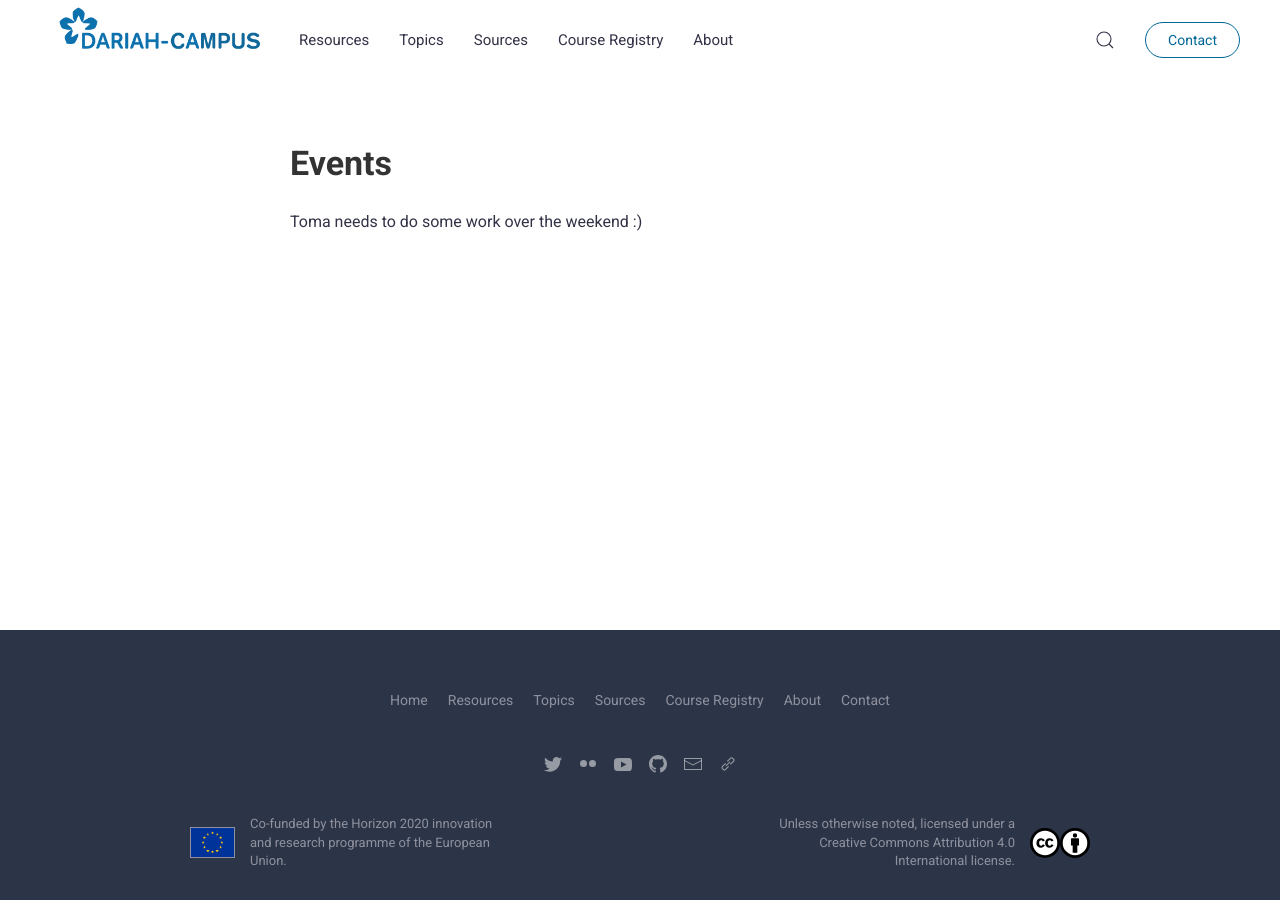
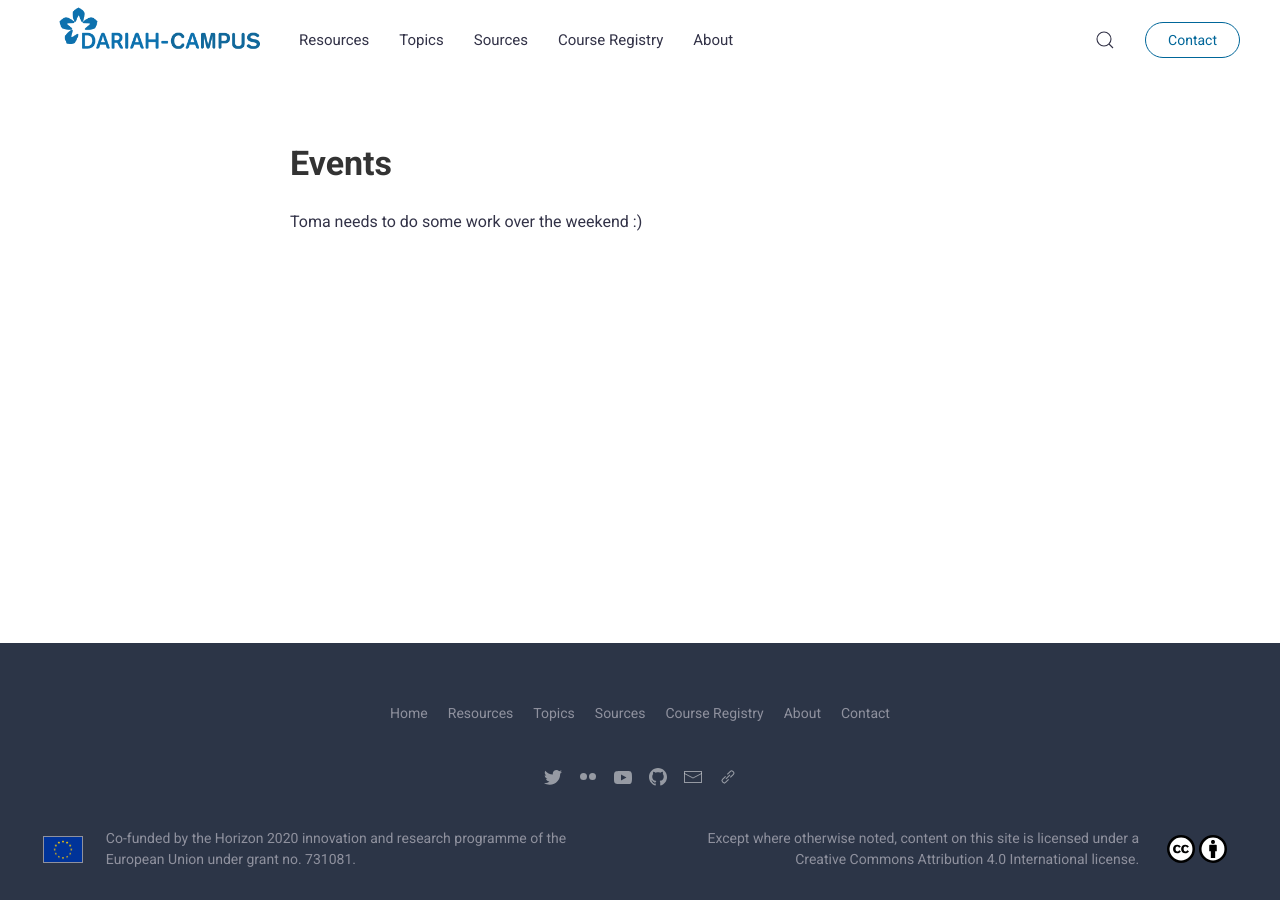
Before and after one commit to DARIAH-ERIC/dariah-campus-pilot, a Jekyll site: the page built from events.md, in a window 1280 px wide. Built offline with Jekyll 4.4.1, drawn with Linux system fonts in a browser that asks for light colours.

Commit message:
fixed issues with responsive footer

```diff
--- a/_includes/footer.html
+++ b/_includes/footer.html
@@ -20,56 +20,44 @@
         {% endfor %}
       </ul>
     </div>
+
     <div class="uk-margin-medium uk-light">
       <div data-uk-grid class="uk-child-width-auto uk-grid-small uk-flex-center uk-grid">
         {% include social-networks.html %}
       </div>
     </div>
+  </div> <!--  end of container-small -->
 
-
-
-    {%- comment %}
-    	This is a foo
-    <div class="uk-child-width-expand@s uk-text-center" uk-grid>
-    <div class="uk-text-small uk-flex-inline uk-flex-middle uk-text-left">
-    <div class="uk-flex uk-flex-auto">
-    <img src="{{'/uploads/eu_flag.jpg' | relative_url}}" alt="EU flag" width="70px" height="32px" class="eu uk-visible@s" uk-img>
-    <img src="{{'/uploads/eu_flag.jpg' | relative_url}}" width="50px" height="23px" alt="EU flag" class="eu uk-hidden@s" uk-img>
-  </div>
-  <div class="uk-margin-small-left uk-flex">Co-funded by the Horizon 2020 innovation and research programme of the European Union.</div>
-</div>
-
-<div class="uk-text-small copyright link-secondary uk-text-left">
-{{ site.footer.copyright }}
-</div>
-</div>
-
-
-</div>
-
-
-{% endcomment -%}
 
   <div class="uk-container uk-container-extended uk-margin-medium-top">
 
-<div class="uk-article-meta uk-flex uk-flex-middle">
+    <div class="uk-child-width-1-2@m uk-child-width-1-1@s  uk-grid-large uk-text-small" uk-grid>
+      <div>
+        <div class="uk-flex-middle" uk-grid>
+          <div class="uk-width-1-6@m uk-width-1-1@s prm" style="">
+            <img class="eu" src="{{'/uploads/eu_flag.jpg' | relative_url}}" alt="EU falg" uk-img>
+          </div>
+          <div class="uk-text-left@m uk-text-center@s uk-width-5-6@m uk-width-1-1@s premm">
+            Co-funded by the Horizon 2020 innovation and research programme of the European Union under grant no. 731081.
+          </div>
 
-  <img class="eu uk-visible@s" src="{{'/uploads/eu_flag.jpg' | relative_url}}" alt="EU falg" uk-img>
-  <div class="uk-width-1-3 uk-text-left">
-    Co-funded by the Horizon 2020 innovation and research programme of the European Union.
-  </div>
+        </div>
+      </div>
 
-  <div class="uk-width-1-3">
-  </div>
+      <div class="uk-margin-remove">
+        <div class="uk-flex-middle" uk-grid>
 
-  <div class="uk-width-1-3 copyright link-secondary uk-text-right ">
+          <div class="uk-width-5-6@m uk-width-1-1@s uk-text-right@m uk-text-center@s copyright link-secondary" >
+             {{site.footer.copyright}}
+          </div>
+          <div class="uk-width-1-6@m uk-width-1-1@s plm" style="">
+            <img class="cc" src="{{'/uploads/cc.svg' | relative_url}}"  alt="CC"  uk-img>
+            <img class="by" src="{{'/uploads/by.svg' | relative_url}}"  alt="CC" uk-img>
+          </div>
+        </div>
+      </div>
+    </div>
 
-Unless otherwise noted, licensed under a <a href="https://creativecommons.org/licenses/by/4.0/" rel="license" class="uk-link-text">Creative Commons Attribution 4.0 International</a> license.
-  </div>
-  <img class="cc uk-visible@s" src="{{'/uploads/cc.svg' | relative_url}}" alt="CC" uk-img>  <img class="by uk-visible@s" src="{{'/uploads/by.svg' | relative_url}}" alt="CC" uk-img>
-</div>
-
-</div>
-
+  </div> <!-- end of extended -->
 
 </footer>
--- a/_sass/theme/campus.scss
+++ b/_sass/theme/campus.scss
@@ -15,29 +15,17 @@
   padding-bottom: 30px;
   img.eu {
     border: 1px solid $global-muted-color;
-    // border-radius: 4px;
-    // padding: 5px;
-    margin-right: 15px;
-    max-width: 45px;
+    height: 27px;
+    width: 40px;
+    max-height: 27px;
+    max-width: 40px;
+    min-height: 27px;
+    min-width: 40px;
   }
-
   img.cc, img.by {
-    max-width: 30px;
+    height: 28px;
   }
-
-  img.by {
-    margin-left:0px;
-  }
-
-  img.cc {
-    margin-left:15px;
-  }
-
 }
-
-// .uk-grid-small > img.eu {
-//   padding-left: 0;
-// }
 
 .uk-logo img {
   width: 229px;
@@ -53,7 +41,30 @@
   }
 }
 
+@media (min-width: $breakpoint-medium) {
+  .plm {
+    padding-left: 15px;
+  }
 
+  .prm {
+    padding-right: 15px;
+  }
+
+  .premm {
+    padding: 0 0 0 5px !important;
+  }
+}
+
+@media (max-width: $breakpoint-medium) {
+  .plm {
+    display: none !important;
+  }
+
+  .prm {
+    display: none !important;
+  }
+
+}
 
 .link-primary .section-videos a.uk-position-cover, .video-card a.uk-position-cover {
   border-bottom: none !important;
@@ -65,8 +76,6 @@
     padding-bottom: 0px !important;
 
 }
-
-
 
 .section-team .uk-grid > div {
     width: 175px !important;
```
